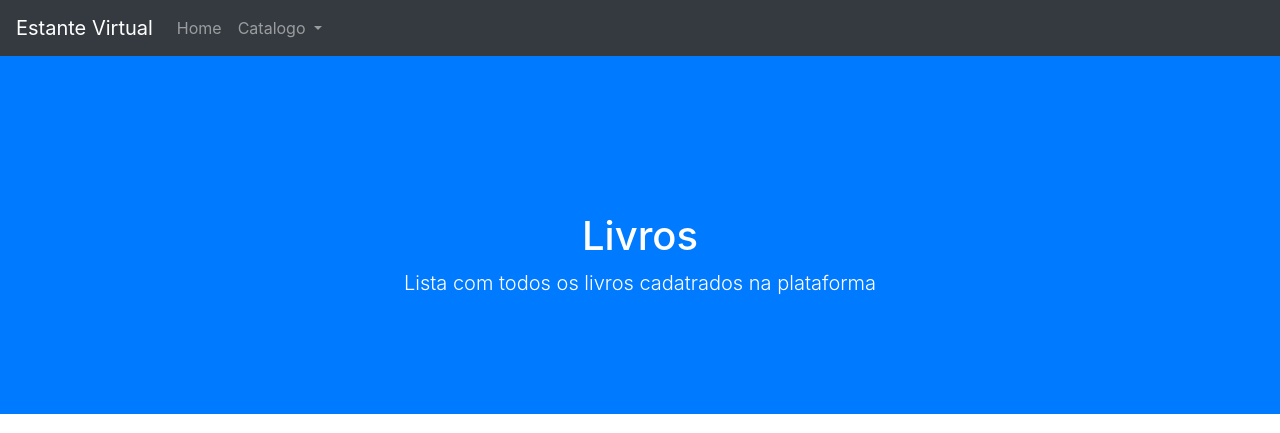
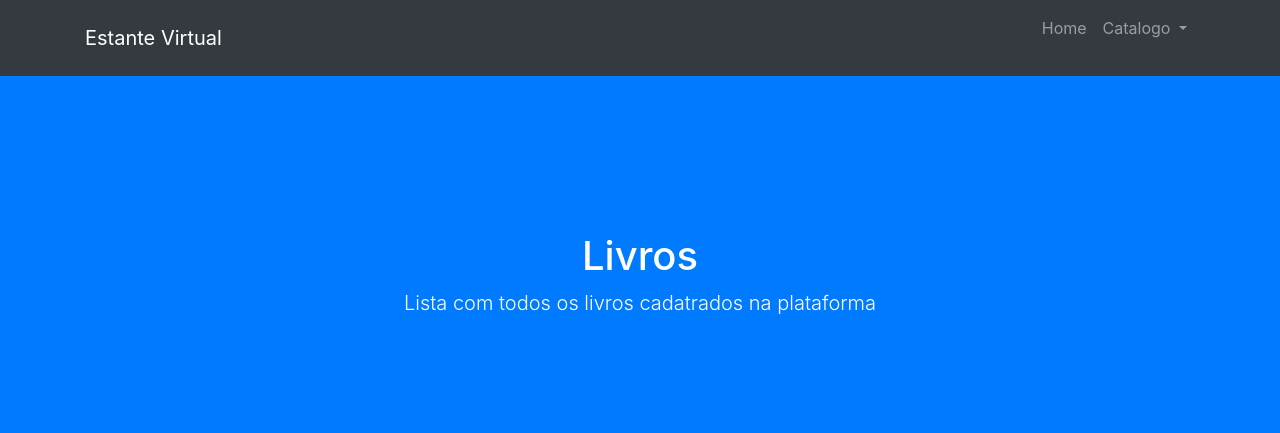
Before and after one commit to CleysonPH/django-bookshelf, a Django app: page /catalog/livros in a window 1280 px wide. Shown: the top 433 px of the page. Run offline with Django 3.2, Linux system fonts and the light colour scheme; data that the repository does not hold is empty; some libraries are stand-ins or nearby versions.

Commit message:
Fix some issues in the templates

```diff
--- a/catalog/models.py
+++ b/catalog/models.py
@@ -56,7 +56,7 @@ class Book(Base):
     summary = models.TextField('Resumo')
     isbn = models.CharField('ISBN', max_length=13)
     image = StdImageField('Imagem', upload_to='books', variations={
-                          'thumb': {'width': 300, 'height': 430, 'crop': True}})
+                          'thumb': {'width': 64, 'height': 92, 'crop': True}})
     author = models.ForeignKey(
         "catalog.Author", verbose_name='Autor', on_delete=models.SET_NULL, null=True)
     genre = models.ManyToManyField("catalog.Genre", verbose_name='Gênero')
--- /dev/null
+++ b/catalog/static/catalog/css/style.css
@@ -0,0 +1,3 @@
+li {
+    margin-bottom: 20px;
+}
--- a/catalog/templates/catalog/book_list.html
+++ b/catalog/templates/catalog/book_list.html
@@ -1,4 +1,9 @@
 {% extends 'base.html' %}
+{% load static %}
+
+{% block styles %}
+    <link rel="stylesheet" href="{% static 'catalog/css/style.css' %}">
+{% endblock styles %}
 
 {% block title %}
     {{ page_title }}
@@ -14,7 +19,8 @@
                             <img src="{{ book.image.thumb.url }}" class="mr-3" alt="Imagem de capa do livro {{ book.title }}">
                                 <div class="media-body">
                                 <h5 class="mt-0 mb-1">{{ book.title }}</h5>
-                                {{ book.summary|linebreaksbr }}
+                                <p>{{ book.summary|linebreaksbr|truncatechars:400 }}</p>
+                                <a href="#" class="btn btn-primary">Ver detalhes</a>
                             </div>
                         </li>
                     {% endfor %}
--- a/templates/base.html
+++ b/templates/base.html
@@ -8,15 +8,17 @@
     <title>{% block title %}{% endblock title %} - Estante Virtual</title>
     {% bootstrap_css %}
     <link rel="stylesheet" href="{% static 'css/style.css' %}">
+    {% block styles %}{% endblock styles %}
 </head>
 <body>
-    <nav class="navbar navbar-expand-lg navbar-dark bg-dark">
+    <nav class="navbar navbar-expand-lg navbar-dark bg-dark ">
+        <div class="container">
             <a class="navbar-brand" href="#">Estante Virtual</a>
             <button class="navbar-toggler" type="button" data-toggle="collapse" data-target="#navbarNav" aria-controls="navbarNav" aria-expanded="false" aria-label="Toggle navigation">
                 <span class="navbar-toggler-icon"></span>
             </button>
             <div class="collapse navbar-collapse" id="navbarNav">
-            <ul class="navbar-nav">
+                <ul class="navbar-nav ml-auto">
                     <li class="nav-item">
                         <a class="nav-link" href="#">Home</a>
                     </li>
@@ -31,6 +33,7 @@
                         </div>
                     </li>
                 </ul>
+            </div>
         </div>
     </nav>
 
```
Lines whose indentation alone changed are shown as unchanged.
